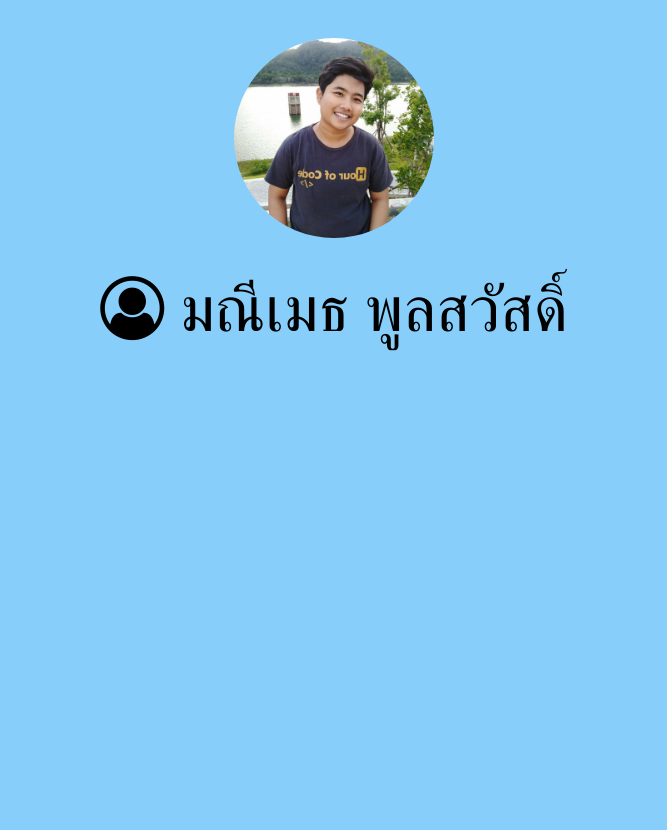
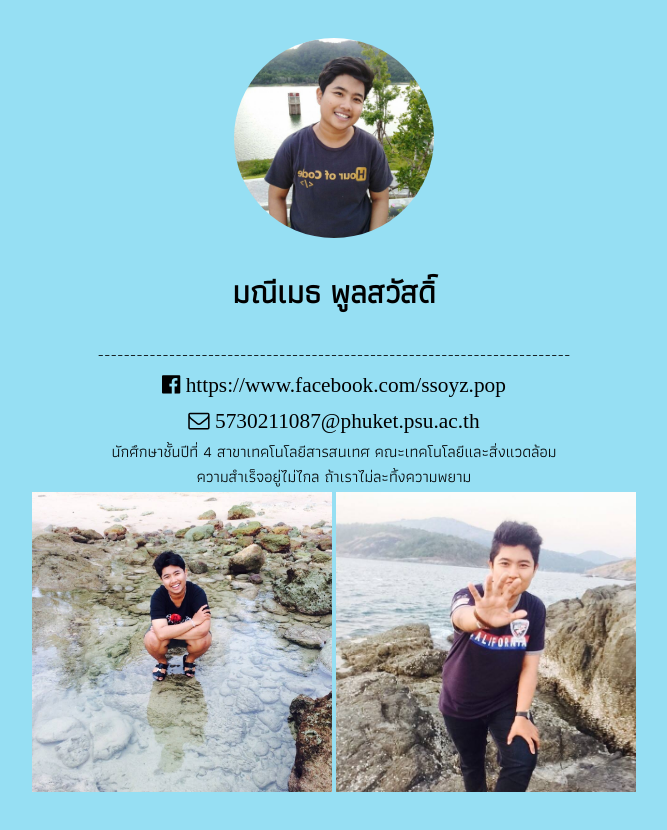
Before and after one commit to maneemet087/profile, a plain HTML site: page index.html in a window 1280 px wide. Shown: the whole page, without its empty margins (306-973 px from the left). Before the commit the page ends 800 px from the top, so only its background shows below. Drawn offline with Linux system fonts and the light colour scheme.

Commit message:
add images

```diff
--- a/index.css
+++ b/index.css
@@ -1,7 +1,7 @@
 body {
     padding: 30px 100px;
     font-family: 'Athiti', sans-serif;
-    background-color: lightskyblue;
+    background-color: #96DFF3;
 }
 
 .img-circle {
@@ -12,15 +12,37 @@ body {
 
 h1 {
     font-family: 'Athiti', sans-serif;
+    margin-bottom: 0px;
+    font-size: 50 ;
+
+}
+
+h2 {
+    font-family: 'Athiti', sans-serif;
+    margin-bottom: 0px;
+    font-size: 50 ;
+
 }
 .content {
     text-align: center;
-    padding: 20px;
+    padding: 1px;
 }
 
 .profile-pic {
     margin: auto;
     text-align: center;
+}
+
+.subtitle{
+    font-family: 'Athiti', sans-serif;
+    text-align: center;
+    font-size: 30 ;
+}
+
+.subtitle{
+    font-family: 'Athiti', sans-serif;
+    text-align: center;
+    font-size: 30 ;
 }
 
 .card {
--- a/index.html
+++ b/index.html
@@ -15,7 +15,23 @@
 
             <img  class="img-circle" src="img/pix1.jpg" alt="">
 
-    <h1> <i class ="fa fa-user-circle-o fa-2x" aria-hidden="true"> มณีเมธ  พูลสวัสดิ์</i> </h1>
+             <h1>  มณีเมธ  พูลสวัสดิ์</i> </h1> <br>
+             -------------------------------------------------------------------------<br>
+             <i class ="fa fa-facebook-official fa-lg" aria-hidden="true" > https://www.facebook.com/ssoyz.pop </i> </h1> <br>
+             <i class ="fa fa-envelope-o fa-lg" aria-hidden="true"> 5730211087@phuket.psu.ac.th </i> </h1> <br>
+            </div>
+
+    <div class= "subtitle">
+        นักศึกษาชั้นปีที่ 4 สาขาเทคโนโลยีสารสนเทศ คณะเทคโนโลยีและสิ่งแวดล้อม <br>
+        ความสำเร็จอยู่ไม่ไกล ถ้าเราไม่ละทิ้งความพยาม
     </div>
+
+    <table class="profile-pic">
+            <tr>
+                <td> <img src="img/pix2.jpg" alt="" width="300" height="300"></td>
+                <td> <img src="img/pix3.jpg" alt="" width="300" height="300"></td>
+
+            </tr>
+        </table>
 </body>
 </html>
```
Also changed, not shown: img/line.gif (added).
